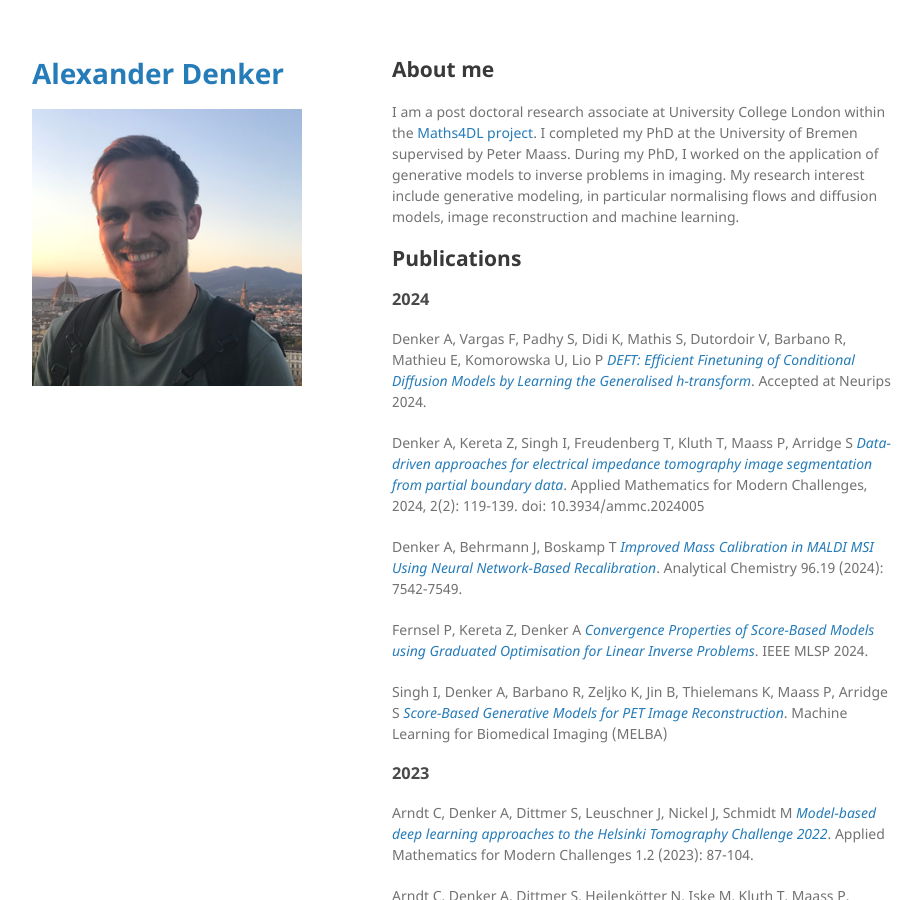
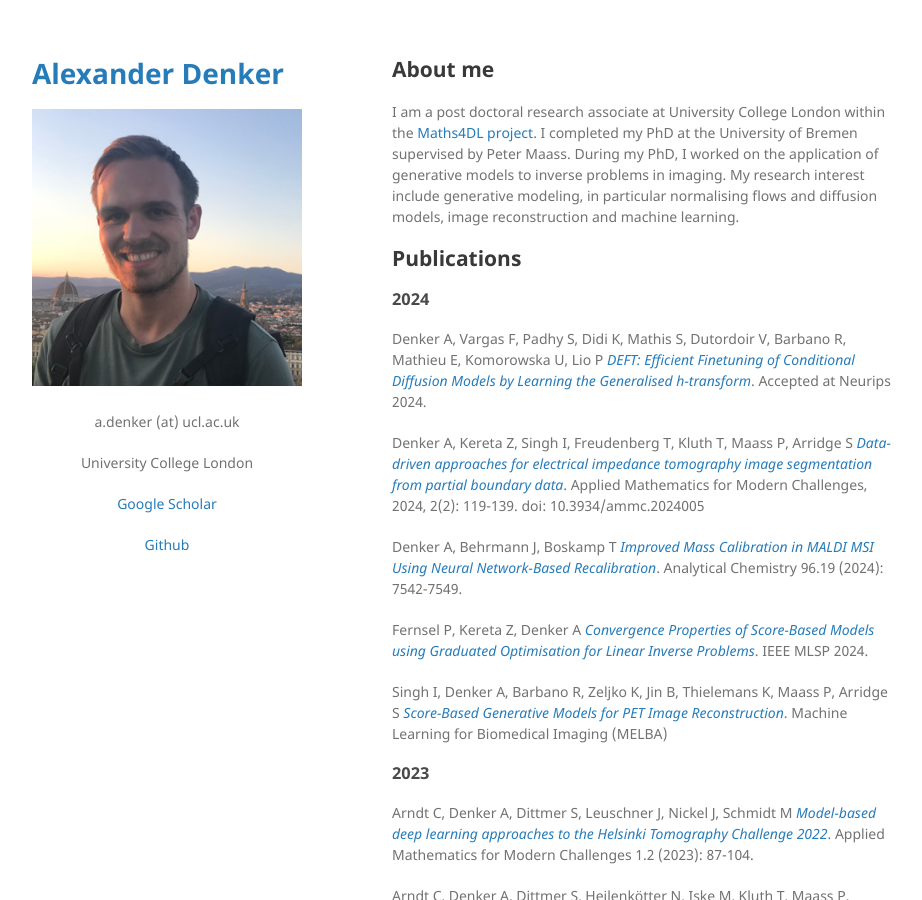
Before and after one commit to alexdenker/alexdenker.github.io, a Jekyll site: the page built from index.md, in a window 1280 px wide and 900 px high. Shown: the whole window, without its empty margins (178-1100 px from the left). Built offline with Jekyll 4.4.1, drawn with Linux system fonts in a browser that asks for light colours; the repository's description, which GitHub fills in, is left out; our own code applies the rules of GitHub Pages for plain Markdown files.

Commit message:
add text on the left side

```diff
--- a/_layouts/default.html
+++ b/_layouts/default.html
@@ -23,6 +23,14 @@
 
         <p>{{ site.description | default: site.github.project_tagline }}</p>
 
+        <p style="text-align: center;"> a.denker (at) ucl.ac.uk </p>
+        <p style="text-align: center;"> University College London </p>
+        <p style="text-align: center;">
+          <a href="https://scholar.google.com/citations?user=j5NT9kAAAAAJ&hl=de&oi=ao" target="_blank">Google Scholar</a>
+      </p>
+      <p style="text-align: center;">
+        <a href="https://github.com/alexdenker" target="_blank">Github</a>
+    </p>
       </header>
       <section>
 
```
